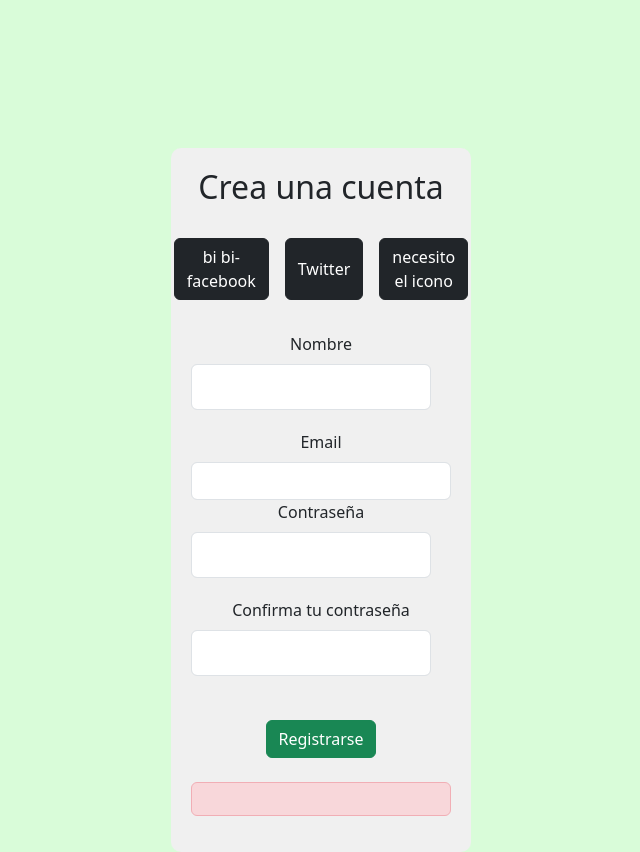
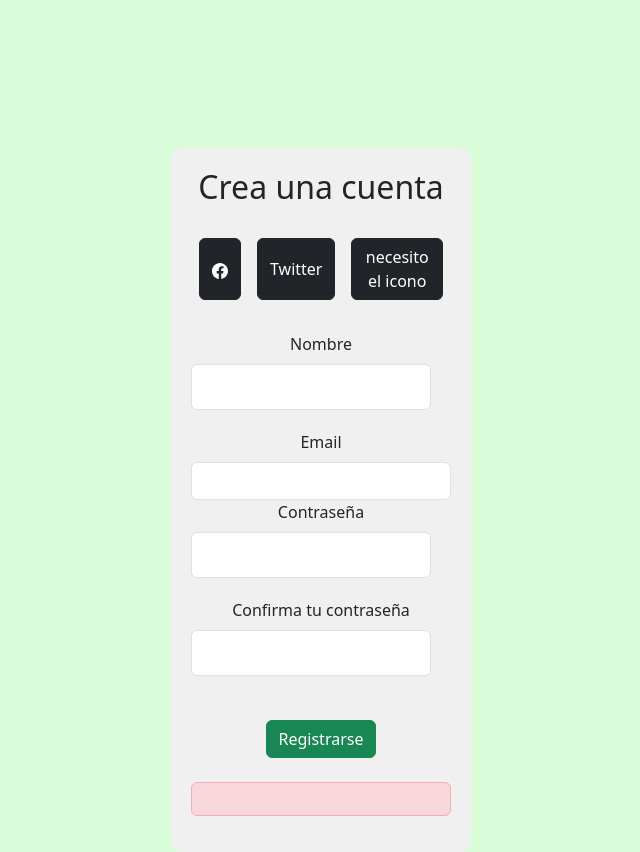
Before and after one commit to cwts007/react2, a React (Vite) app: page / in a window 1280 px wide. Shown: the whole page, without its empty margins (319-959 px from the left). Built offline with nearby package versions, Linux system fonts and the light colour scheme.

Commit message:
la caga con los iconos

```diff
--- a/src/components/Registro.jsx
+++ b/src/components/Registro.jsx
@@ -3,6 +3,7 @@ import 'bootstrap-icons/font/bootstrap-icons.css';
 import SocialButton from './SocialButton';
 import Formulario from './Formulario';
 import AlertMessage from './Alert';
+import { ReactComponent as FacebookIcon } from './facebook.svg';
 
 const Registro = () => {
     const [message, setMessage] = useState('');
@@ -12,7 +13,7 @@ const Registro = () => {
         <div className="form-container">
             <h2 className="mb-4">Crea una cuenta</h2>
             <div className="d-flex justify-content-center">
-                <SocialButton icon="bi bi-facebook" />
+                <SocialButton icon={<FacebookIcon />} />
                 <SocialButton icon="Twitter" />
                 <SocialButton icon="necesito el icono" />
             </div>
--- a/src/index.css
+++ b/src/index.css
@@ -1,3 +1,5 @@
+@import '~bootstrap-icons/font/bootstrap-icons.css';
+
 body {
     background-color: #d9fcd9;
 }
```
Also changed, not shown: src/components/facebook.svg (added).
